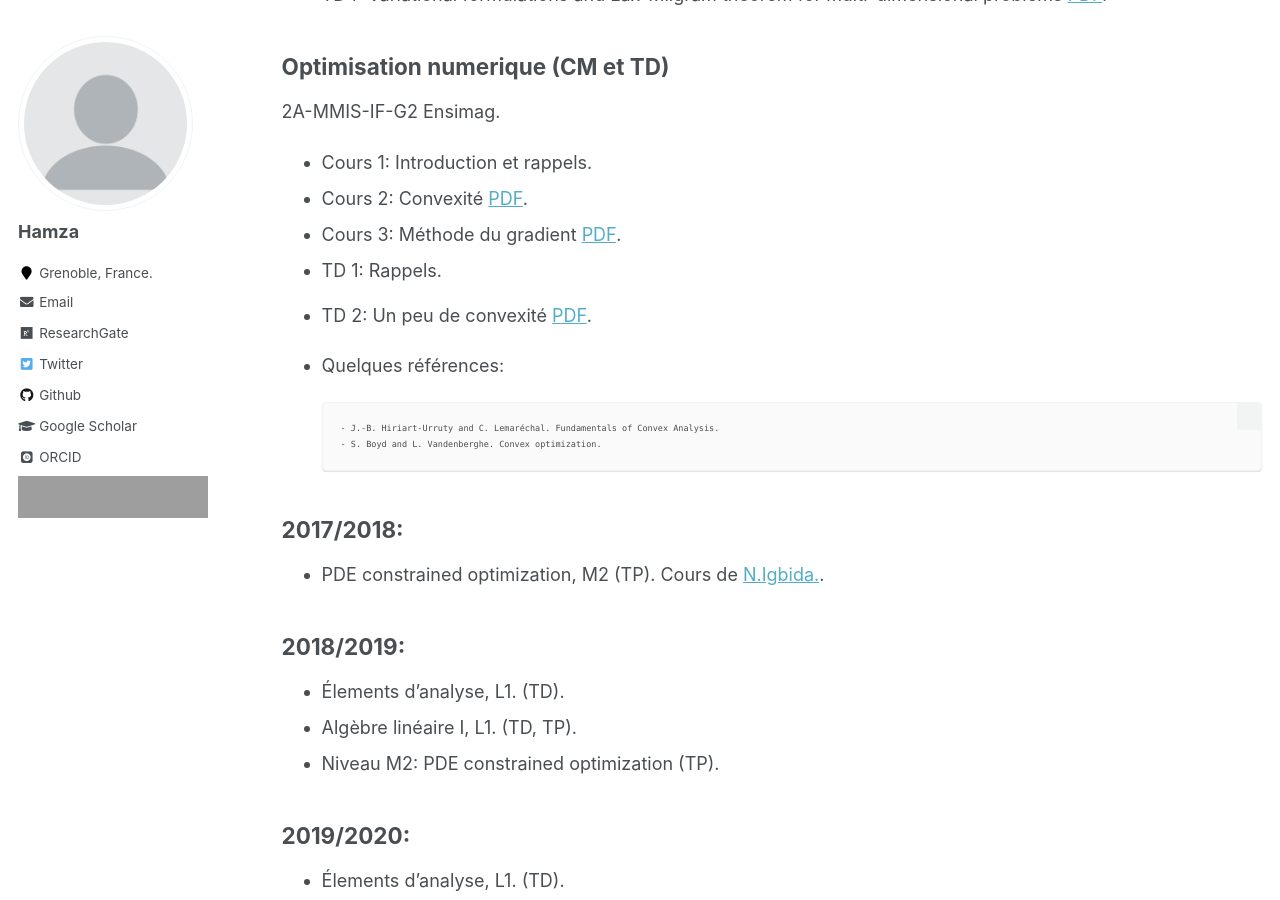
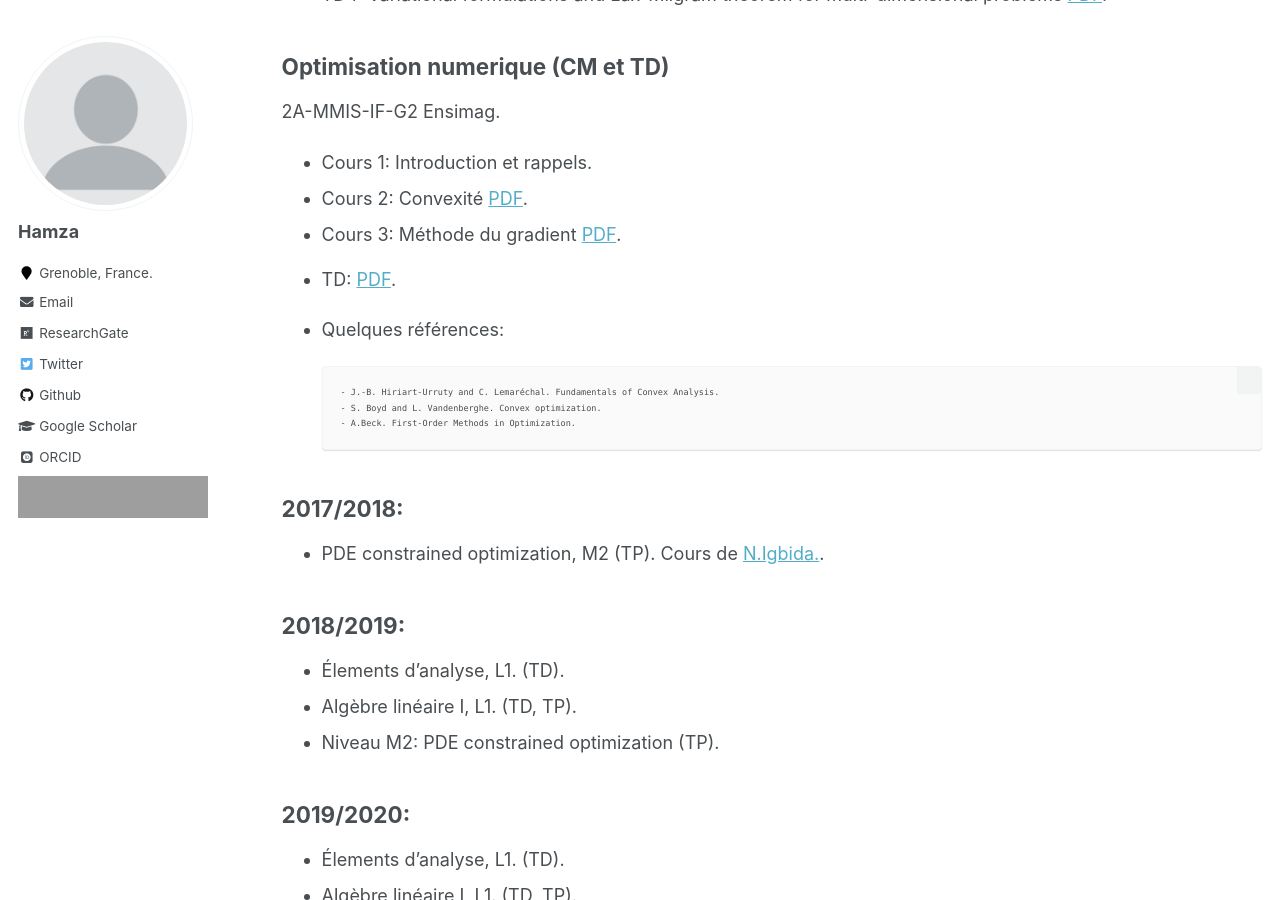
Before and after one commit to enhamza/enhamza.github.io, a Jekyll site: the page built from _pages/teaching.md, in a window 1280 px wide and 900 px high, scrolled down 878 px. Built offline with Jekyll 4.4.1, drawn with Linux system fonts in a browser that asks for light colours; some web fonts are replaced; formulas are drawn with MathJax 3; grey boxes are pictures that could not be loaded.

Commit message:
Update teaching.md

```diff
--- a/_pages/teaching.md
+++ b/_pages/teaching.md
@@ -34,13 +34,13 @@ The course is given by [C.Jourdana](https://membres-ljk.imag.fr/Clement.Jourdana
 * Cours 1: Introduction et rappels.
 * Cours 2: Convexité [PDF](https://enhamza.github.io/files/CM2_cvx.pdf).
 * Cours 3: Méthode du gradient [PDF](https://enhamza.github.io/files/CM_DG.pdf).
-* TD 1: Rappels.
-* TD 2: Un peu de convexité [PDF](https://enhamza.github.io/files/TD2.pdf).
+* TD: [PDF](https://enhamza.github.io/files/TD-optim.pdf).
 
 * Quelques références:
 
   	- J.-B. Hiriart-Urruty and C. Lemaréchal. Fundamentals of Convex Analysis.
   	- S. Boyd and L. Vandenberghe. Convex optimization.
+  	- A.Beck. First-Order Methods in Optimization.
 
 2017/2018:
 ---------
```
